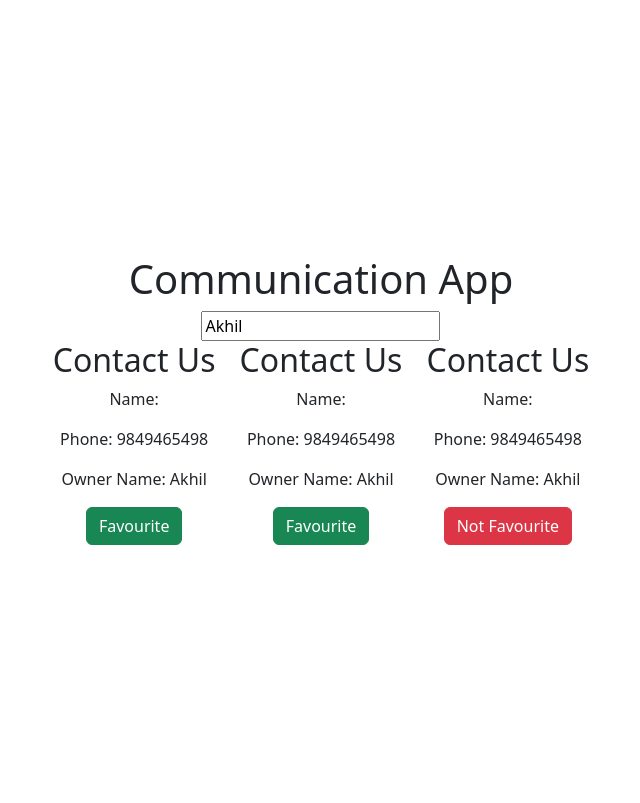
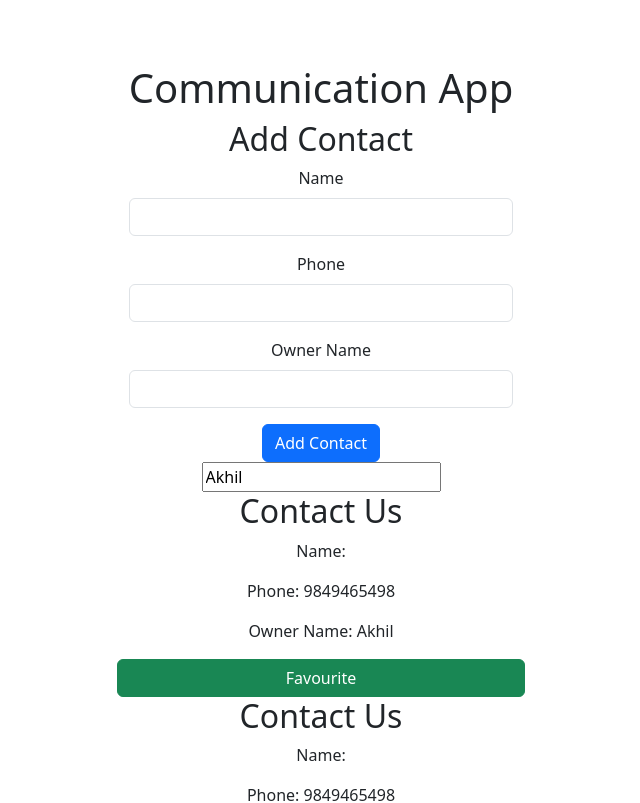
Before and after one commit to binaryen-akhil/vue, a Vue app in the folder components/communication/: page / in a window 1280 px wide. Shown: the top 803 px of the page, without its empty margins (319-959 px from the left). Built offline with nearby package versions, Linux system fonts and the light colour scheme.

Commit message:
add contact form

```diff
--- a/components/communication/src/App.vue
+++ b/components/communication/src/App.vue
@@ -1,9 +1,13 @@
 <template>
   <div id="app">
     <h1>Communication App</h1>
+    <div p-class="mb-3">
+      <AddContact />
+    </div>
+
     <input type="text" v-model="myname" placeholder="Enter your name" />
-    <div class="row" >
-      <div class="col" v-for="contact in contacts" :key="contact.name">
+    <div class="col" >
+      <div class="row" v-for="contact in contacts" :key="contact.name">
         <ContactUs :name="contact.value" :phone="contact.phone" :ownername="contact.ownername" :isFavourite="contact.isFavourite"
         @update-isFavourite="contact.isFavourite=onUpdatedFromChild($event)" />
 
@@ -16,6 +20,7 @@
 <script setup>
 import {  reactive, ref } from "vue";
 import ContactUs from "./components/ContactUs.vue"
+import AddContact from "./components/AddContact.vue";
 const myname = ref("Akhil")
 const contacts=reactive([
 {
--- /dev/null
+++ b/components/communication/src/components/AddContact.vue
@@ -0,0 +1,33 @@
+<template>
+    <div class="contianer">
+        <h2>Add Contact</h2>
+        <form @submit.prevent="addContact">
+            <div class="mb-3">
+                <label for="name" class="form-label">Name</label>
+                <input type="text" class="form-control" id="name" v-model="newContact.name" required>
+            </div>
+            <div class="mb-3">
+                <label for="phone" class="form-label">Phone</label>
+                <input type="text" class="form-control" id="phone" v-model="newContact.phone" required>
+            </div>
+            <div class="mb-3">
+                <label for="ownerName" class="form-label">Owner Name</label>
+                <input type="text" class="form-control" id="ownerName" v-model="newContact.ownerName" required>
+            </div>
+            <button type="submit" class="btn btn-primary">Add Contact</button>
+        </form>
+    </div>
+</template>
+<script setup>
+import { reactive } from 'vue';
+ const newContact = reactive({
+    name: '',
+    phone: '',
+    ownerName:''
+    });
+function addContact() {
+    console.log(newContact);
+
+}
+
+</script>
```
